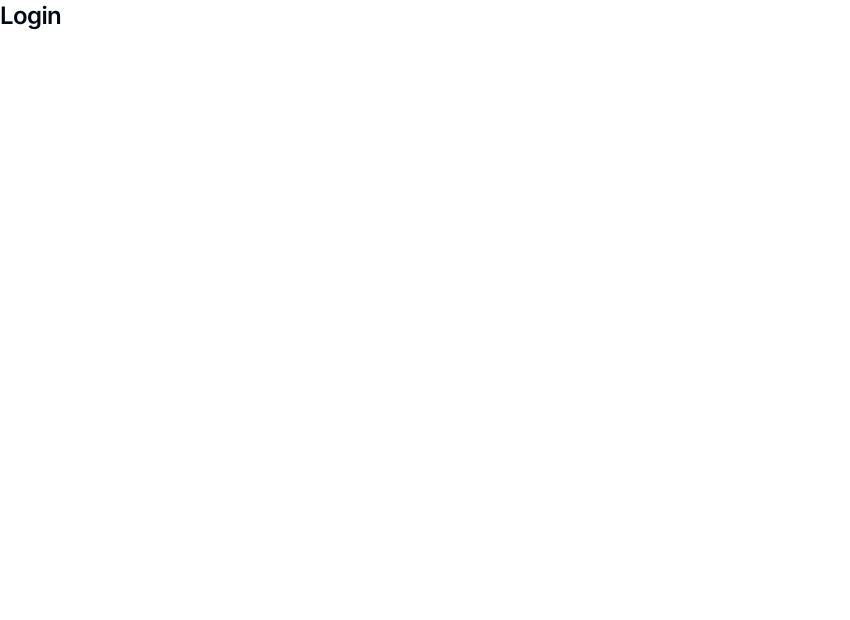
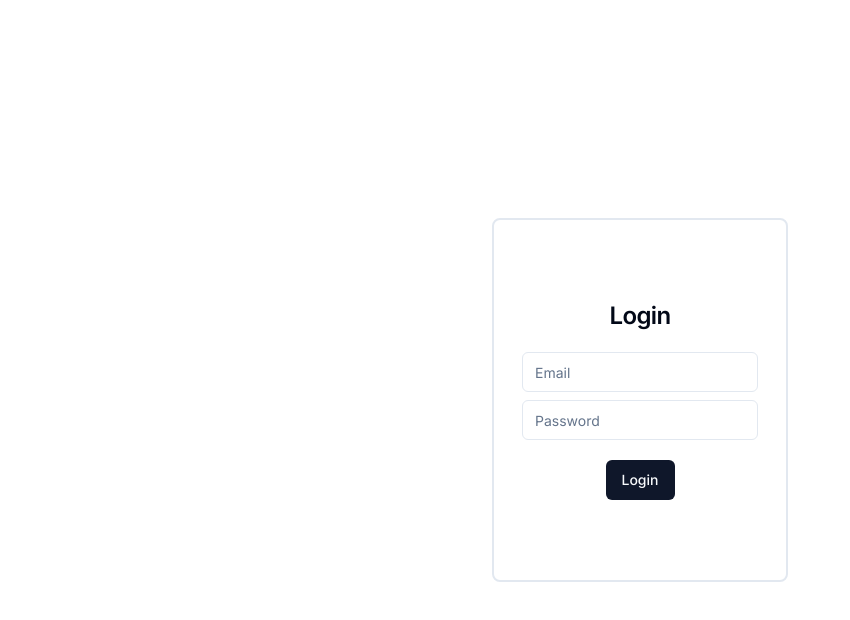
Before and after one commit to Raahim-Rubaiyat-Teertho/CSE470-project, a Next.js app in the folder frontend/: page /login in a window 1280 px wide. Shown: the top 620 px of the page, without its empty margins (0-850 px from the left). Built offline with nearby package versions, Linux system fonts and the light colour scheme.

Commit message:
login frontend added

```diff
--- a/frontend/src/app/login/page.jsx
+++ b/frontend/src/app/login/page.jsx
@@ -1,9 +1,26 @@
+import { Button } from "@/components/ui/button"
+import { Input } from "@/components/ui/input"
+
+
 export default function LoginPage() {
     return(
-        <div>
-            <h3 className="scroll-m-20 text-2xl font-semibold tracking-tight">
-            Login
+        <div className="h-screen flex justify-center items-center flex-col w-fit mx-auto p-5">
+            <div className="px-7 border-2 py-20 rounded-lg">
+            <h3 className="scroll-m-20 text-2xl font-semibold tracking-tight pb-5 text-center">
+                Login
             </h3>
+
+            <div>
+                <div className="pb-5">
+                    <Input type="email" placeholder = "Email" className='mb-2'/>
+                    <Input type="password" placeholder = "Password"/>
+                </div>
+
+                <div className="flex justify-center">
+                    <Button>Login</Button>
+                </div>
+            </div>
+            </div>
         </div>
     )
 }
--- /dev/null
+++ b/frontend/src/components/ui/input.jsx
@@ -0,0 +1,19 @@
+import * as React from "react"
+
+import { cn } from "@/lib/utils"
+
+const Input = React.forwardRef(({ className, type, ...props }, ref) => {
+  return (
+    (<input
+      type={type}
+      className={cn(
+        "flex h-10 w-full rounded-md border border-input bg-background px-3 py-2 text-sm ring-offset-background file:border-0 file:bg-transparent file:text-sm file:font-medium placeholder:text-muted-foreground focus-visible:outline-none focus-visible:ring-2 focus-visible:ring-ring focus-visible:ring-offset-2 disabled:cursor-not-allowed disabled:opacity-50",
+        className
+      )}
+      ref={ref}
+      {...props} />)
+  );
+})
+Input.displayName = "Input"
+
+export { Input }
```
